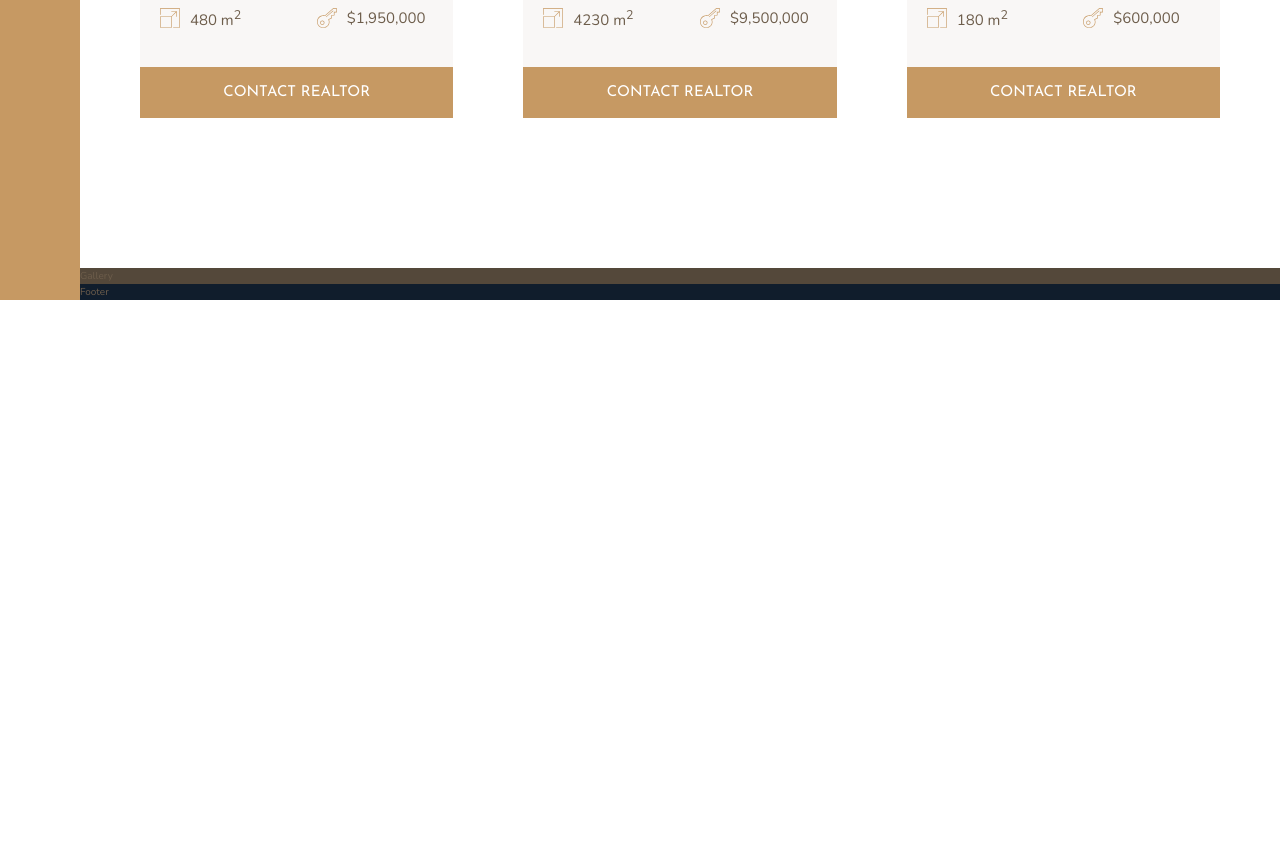
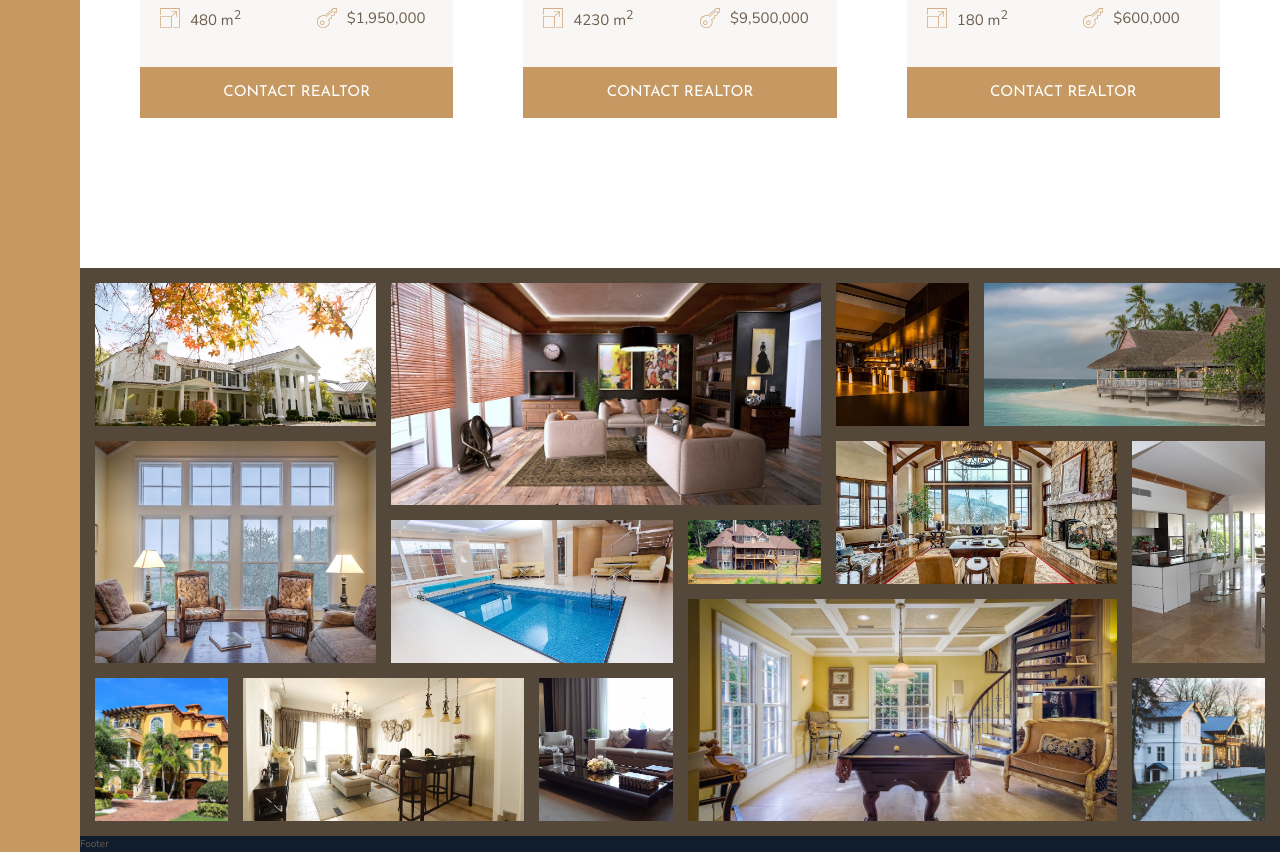
Before and after one commit to inanutshell86/nexter, a website: page index.html in a window 1280 px wide. Shown: the part 2750-3602 px from the top of the page. Before the commit the page ends 3050 px from the top, so only its background shows below. Drawn offline with nearby package versions, Linux system fonts and the light colour scheme.

Commit message:
Completed the Gallery section.

```diff
--- a/index.html
+++ b/index.html
@@ -143,7 +143,7 @@
         <svg>
           <use xlink:href="img/sprite.svg#icon-profile-male"></use>
         </svg>
-        <p>6 rooms</p>
+        <p>9 rooms</p>
       </div>
       <div class="home__area">
         <svg>
@@ -294,7 +294,61 @@
   </section>
 
   <section class="gallery">
-    Gallery
+    <figure class="gallery__item gallery__item--1">
+      <img src="img/gal-1.jpeg" alt="gallery image 1" class="gallery__img">
+    </figure>
+
+    <figure class="gallery__item gallery__item--2">
+      <img src="img/gal-2.jpeg" alt="gallery image 2" class="gallery__img">
+    </figure>
+
+    <figure class="gallery__item gallery__item--3">
+      <img src="img/gal-3.jpeg" alt="gallery image 3" class="gallery__img">
+    </figure>
+
+    <figure class="gallery__item gallery__item--4">
+      <img src="img/gal-4.jpeg" alt="gallery image 4" class="gallery__img">
+    </figure>
+
+    <figure class="gallery__item gallery__item--5">
+      <img src="img/gal-5.jpeg" alt="gallery image 5" class="gallery__img">
+    </figure>
+
+    <figure class="gallery__item gallery__item--6">
+      <img src="img/gal-6.jpeg" alt="gallery image 6" class="gallery__img">
+    </figure>
+
+    <figure class="gallery__item gallery__item--7">
+      <img src="img/gal-7.jpeg" alt="gallery image 7" class="gallery__img">
+    </figure>
+
+    <figure class="gallery__item gallery__item--8">
+      <img src="img/gal-8.jpeg" alt="gallery image 8" class="gallery__img">
+    </figure>
+
+    <figure class="gallery__item gallery__item--9">
+      <img src="img/gal-9.jpeg" alt="gallery image 9" class="gallery__img">
+    </figure>
+
+    <figure class="gallery__item gallery__item--10">
+      <img src="img/gal-10.jpeg" alt="gallery image 10" class="gallery__img">
+    </figure>
+
+    <figure class="gallery__item gallery__item--11">
+      <img src="img/gal-11.jpeg" alt="gallery image 11" class="gallery__img">
+    </figure>
+
+    <figure class="gallery__item gallery__item--12">
+      <img src="img/gal-12.jpeg" alt="gallery image 12" class="gallery__img">
+    </figure>
+
+    <figure class="gallery__item gallery__item--13">
+      <img src="img/gal-13.jpeg" alt="gallery image 13" class="gallery__img">
+    </figure>
+
+    <figure class="gallery__item gallery__item--14">
+      <img src="img/gal-14.jpeg" alt="gallery image 14" class="gallery__img">
+    </figure>
   </section>
 
   <footer class="site-footer">
--- a/sass/_gallery.scss
+++ b/sass/_gallery.scss
@@ -1,4 +1,88 @@
 .gallery {
+  display: grid;
+  padding: 1.5rem;
+  grid-template-columns: repeat(8, 1fr);
+  grid-template-rows: repeat(7, 5vw);
+  grid-gap: 1.5rem;
   grid-column: full-start / full-end;
   background-color: $color-grey-dark-1;
+
+  &__item {
+    &--1 {
+      grid-row: 1 / span 2;
+      grid-column: 1 / span 2;
+    }
+
+    &--2 {
+      grid-row: 1 / span 3;
+      grid-column: 3 / span 3;
+    }
+
+    &--3 {
+      grid-row: 1 / span 2;
+      grid-column: 6 / span 1;
+    }
+
+    &--4 {
+      grid-row: 1 / span 2;
+      grid-column: 7 / -1;
+    }
+
+    &--5 {
+      grid-row: 3 / span 3;
+      grid-column: 1 / span 2;
+    }
+
+    &--6 {
+      grid-row: 4 / span 2;
+      grid-column: 3 / span 2;
+    }
+
+    &--7 {
+      grid-row: 4 / 5;
+      grid-column: 5 / 6;
+    }
+
+    &--8 {
+      grid-row: 3 / span 2;
+      grid-column: 6 / span 2;
+    }
+
+    &--9 {
+      grid-row: 3 / span 3;
+      grid-column: 8 / -1;
+    }
+
+    &--10 {
+      grid-row: 6 / span 2;
+      grid-column: 1 / 2;
+    }
+
+    &--11 {
+      grid-row: 6 / span 2;
+      grid-column: 2 / span 2;
+    }
+
+    &--12 {
+      grid-row: 6 / span 2;
+      grid-column: 4 / 5;
+    }
+
+    &--13 {
+      grid-row: 5 / span 3;
+      grid-column: 5 / span 3;
+    }
+
+    &--14 {
+      grid-row: 6 / span 2;
+      grid-column: 8 / -1;
+    }
+  }
+
+  &__img {
+    display: block;
+    width: 100%;
+    height: 100%;
+    object-fit: cover;
+  }
 }
```
Also changed, not shown: css/style.comp.css.
